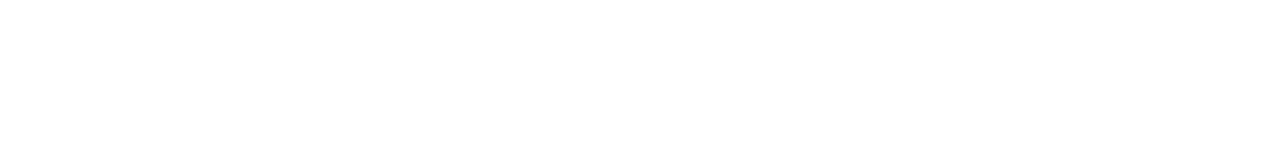
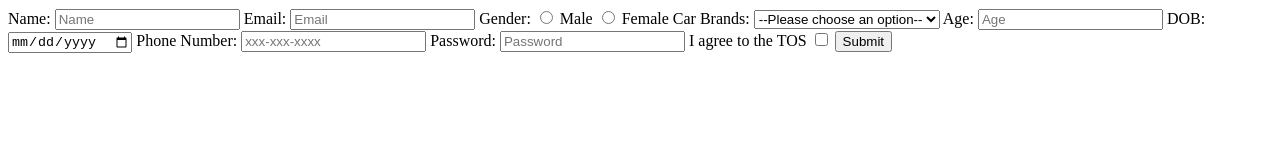
Before and after one commit to acciojob/signup-form-car-Atulp24, a website: page main.html in a window 1280 px wide. Drawn offline with Linux system fonts and the light colour scheme.

Commit message:
created a submission

```diff
--- a/main.html
+++ b/main.html
@@ -7,10 +7,44 @@
 </head>
 
 <body>
-	<!-- the entire body must be written by student -->
-    <script type="text/javascript" src="./script.js">
-</script>
+	<form method="post">
+		<label for="name">Name: </label>
+		<input type="text" id="name" placeholder="Name" required>
 
+		<label for="email">Email: </label>
+		<input type="email" id="email" placeholder="Email" required>
+
+		<label for="gender_m, gender_f">Gender: </label>
+        <input type ="radio" id="gender_m, gender_f" name="gender" value="male" required>
+        <label for="male">Male</label>
+        <input type ="radio" id="gender_m, gender_f" name="gender" value="female" required>
+        <label for="female">Female</label>
+
+		<label for="cars" placeholder="--Please choose a car--">Car Brands: </label>
+        <select id="cars" required>
+			<option value="">--Please choose an option--</option>
+            <option value="Audi">Audi</option>
+            <option value="Lamborghini">Lamborghini</option>
+            <option value="Mercedes">Mercedes</option>
+		</select>
+
+		<label for="age">Age: </label>
+		<input type="number" id="age" required placeholder="Age">
+
+		<label for="dob">DOB: </label>
+		<input type="date" id="dob" required>
+
+		<label for="tel">Phone Number: </label>
+		<input type="tel" id="tel" placeholder="xxx-xxx-xxxx">
+
+		<label for="password">Password: </label>
+		<input type="password" id="password" required placeholder="Password">
+
+		<label for="tos">I agree to the TOS</label>
+		<input type="checkbox" id="tos" required>
+
+		<button type="submit">Submit</button>
+	</form>
 </body>
 
 </html>
```
